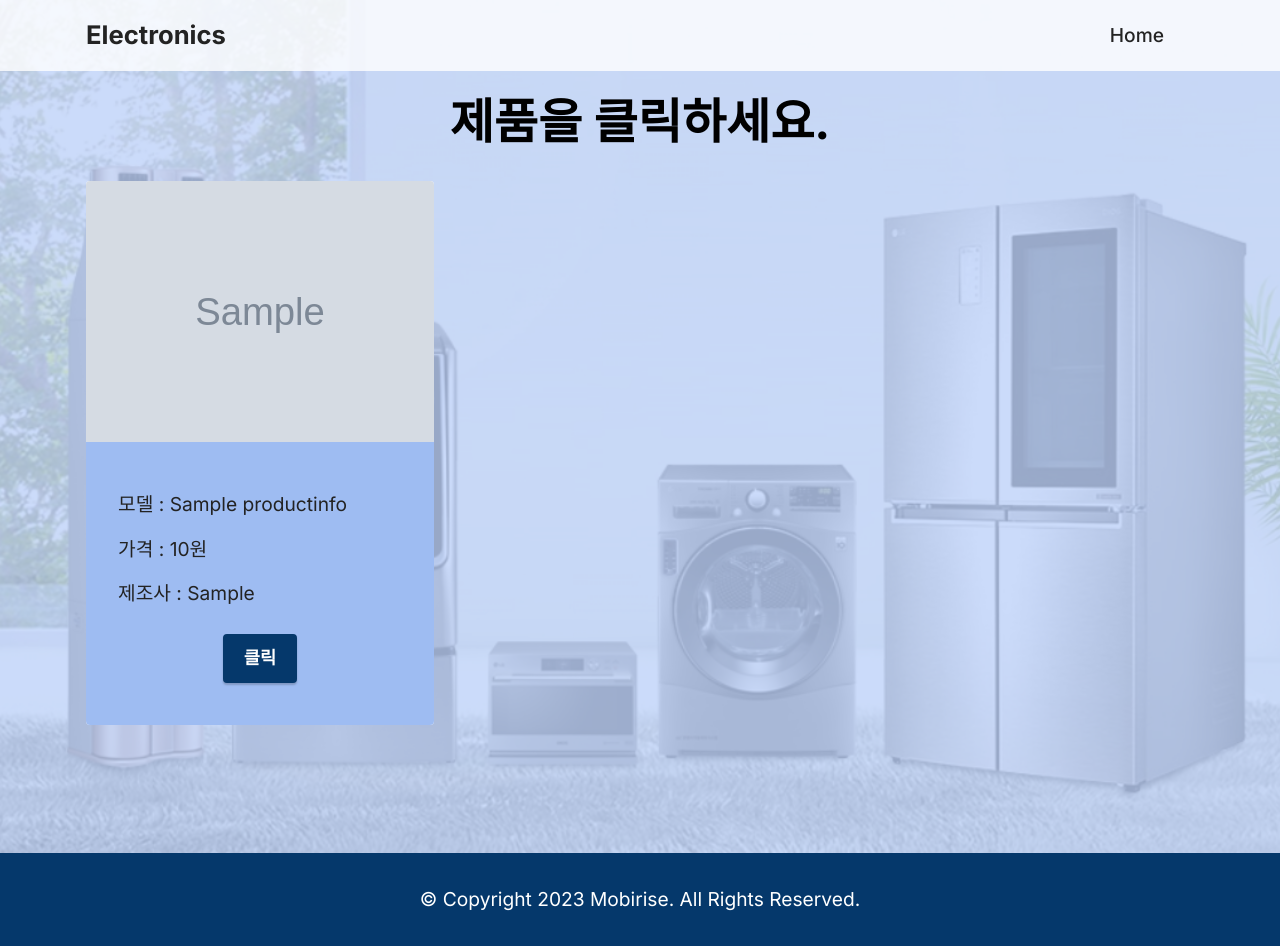
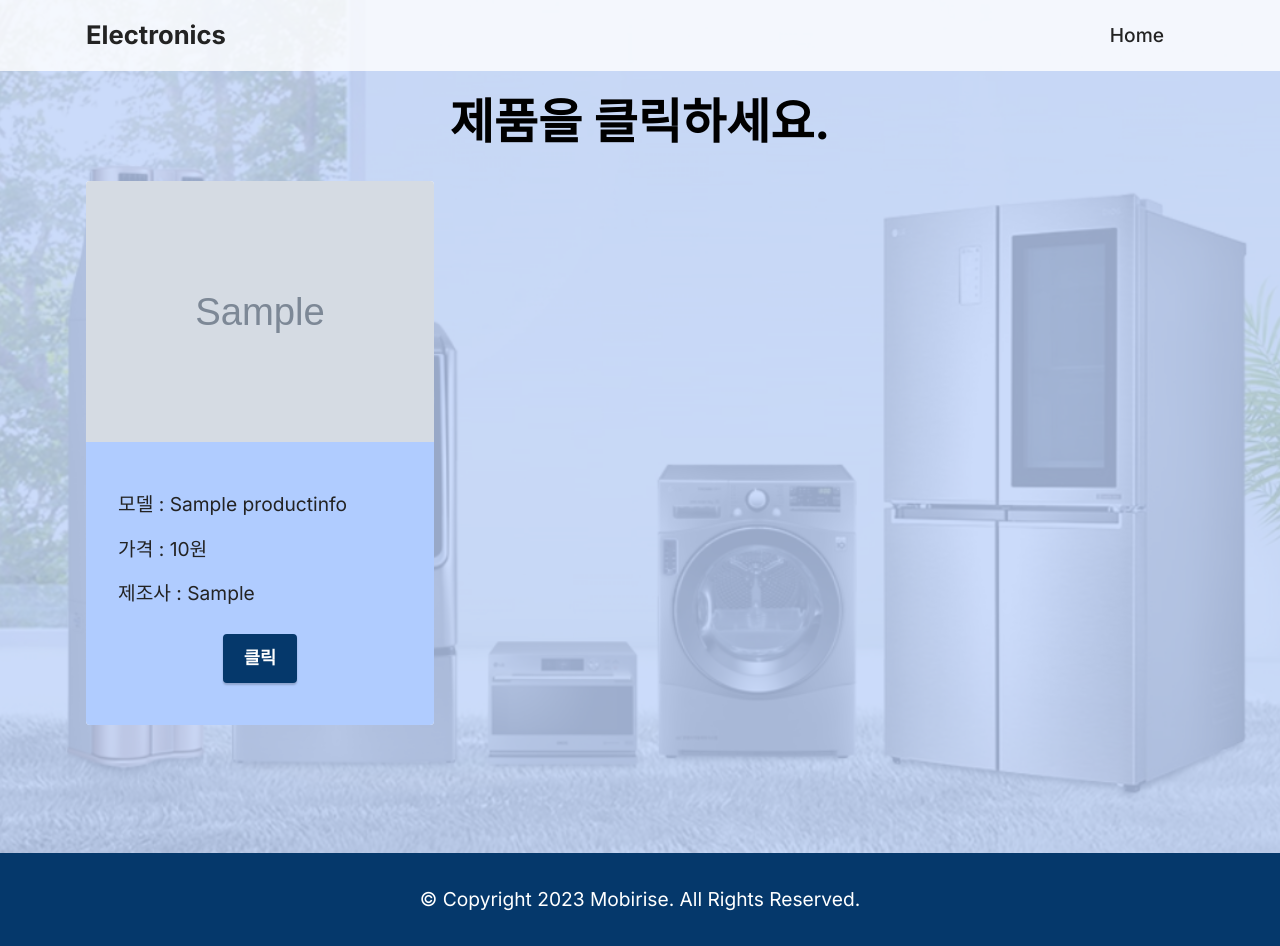
Before and after one commit to kimhyunso/Final_Project, a Django app: template bert_project/main/templates/main/detail.html in a window 1280 px wide. Run offline with Django 3.2, Linux system fonts and the light colour scheme; the template is opened without the code that fills it: values that come from a table or form of the project are taken from there, others are empty; tables that the repository leaves empty hold one stand-in row (values such as "Sample post"); grey boxes marked "Sample" are stand-in pictures; some libraries are stand-ins or nearby versions.

Commit message:
20230508 13:10

```diff
--- a/bert_project/main/static/assets/mobirise/css/mbr-additional.css
+++ b/bert_project/main/static/assets/mobirise/css/mbr-additional.css
@@ -1077,11 +1077,11 @@ a {
 @media (min-width: 992px) {
   .cid-tCUP13ec6e .item-wrapper .item-content {
     padding: 2rem 2rem 0;
-    background-color: rgb(158, 188, 242);
+    background: #b0ccff;
   }
   .cid-tCUP13ec6e .item-wrapper .item-footer {
     padding: 0 2rem 2rem;
-    background-color: rgb(158, 188, 242);
+    background: #b0ccff;
     text-align: center;
   }
 }
--- a/bert_project/main/templates/main/detail.html
+++ b/bert_project/main/templates/main/detail.html
@@ -47,7 +47,7 @@ function clicked(link){
 
         for (var i=0; i<5; i++) {
             good_comment += context['good_frequency'][i][0] + ",";
-            bad_comment += context['good_frequency'][i][0] + ",";
+            bad_comment += context['bad_frequency'][i][0] + ",";
         }
 
         let url = "{% url 'main:result' %}?score="+score +"&eval="+eval+"&good_comment="+good_comment+"&bad_comment="+bad_comment;
--- a/bert_project/main/views.py
+++ b/bert_project/main/views.py
@@ -136,7 +136,7 @@ def reviews(request):
     wc.to_file('./media/bad_reviews.png')
 
 
-    score = round(sum / cnt)
+    score = '%.2f' % (sum / cnt)
 
     context = {
         'score' : score,
@@ -159,14 +159,14 @@ def count_vectorization(token):
 
 def sentence_tokenizer(sentence):
     okt = Okt()
-    stopwords = ['하다', '힘그셨을텐데']
+    stopwords = ['하다', '힘그셨을텐데', '세탁기', '제품', '있다', '자다', '배송', '기사', '없다', '같다', '가구', '해주다', '되다', '너무', '작다', '설치', '않다', '되다', '되어다']
     sentence = re.sub("[^\s0-9a-zA-Zㄱ-ㅎㅏ-ㅣ가-힣]", "", sentence)
     raw_pos_tagged = okt.pos(sentence, stem=True)
 
     sentence_tokenized = []
 
     for token, pos in raw_pos_tagged:
-        if (len(token) != 1) & (pos in ["Noun", "VerbPrefix", "Verb", "Adverb", "Adjective", "Conjunction", "KoreanParticle"]) & (token not in stopwords):
+        if (len(token) != 1) & (pos in ["Noun", "VerbPrefix", "Adverb", "Adjective"]) & (token not in stopwords):
             sentence_tokenized.append(token)
 
     return sentence_tokenized
```
Also changed, not shown: bert_project/media/bad_reviews.png (added), bert_project/media/good_reviews.png (added).
